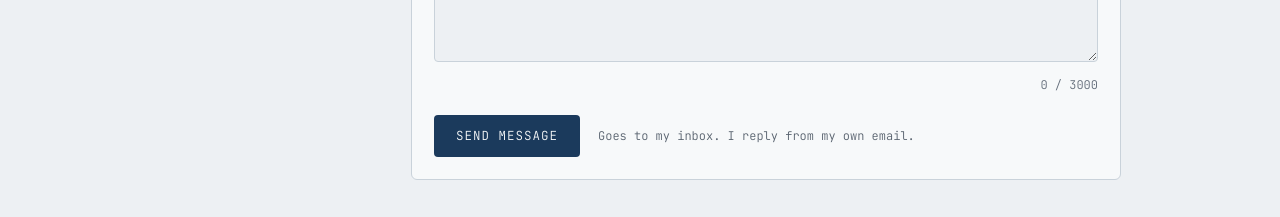
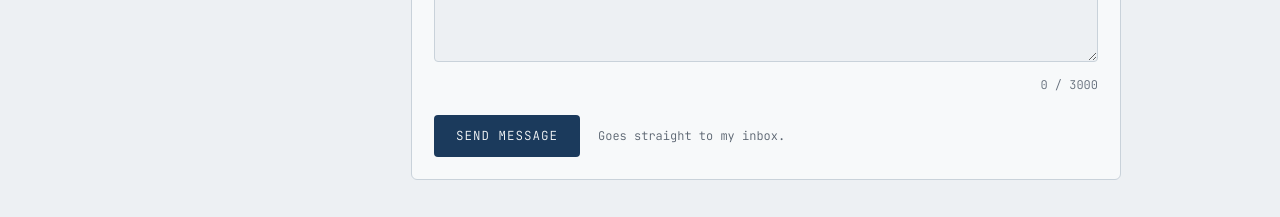
Before and after one commit to dLounce/portfolio, a Next.js app: page / in a window 1280 px wide. Shown: the part 5840-6057 px from the top of the page. Built offline with nearby package versions, Linux system fonts and the light colour scheme.

Commit message:
Simplify the note under the contact form button

```diff
--- a/src/components/ContactForm.tsx
+++ b/src/components/ContactForm.tsx
@@ -221,7 +221,7 @@ export default function ContactForm() {
           {sending ? "Sending…" : "Send message"}
         </button>
         <p className="font-mono text-[12px] leading-[1.5] text-note">
-          Goes to my inbox. I reply from my own email.
+          Goes straight to my inbox.
         </p>
       </div>
 
```
